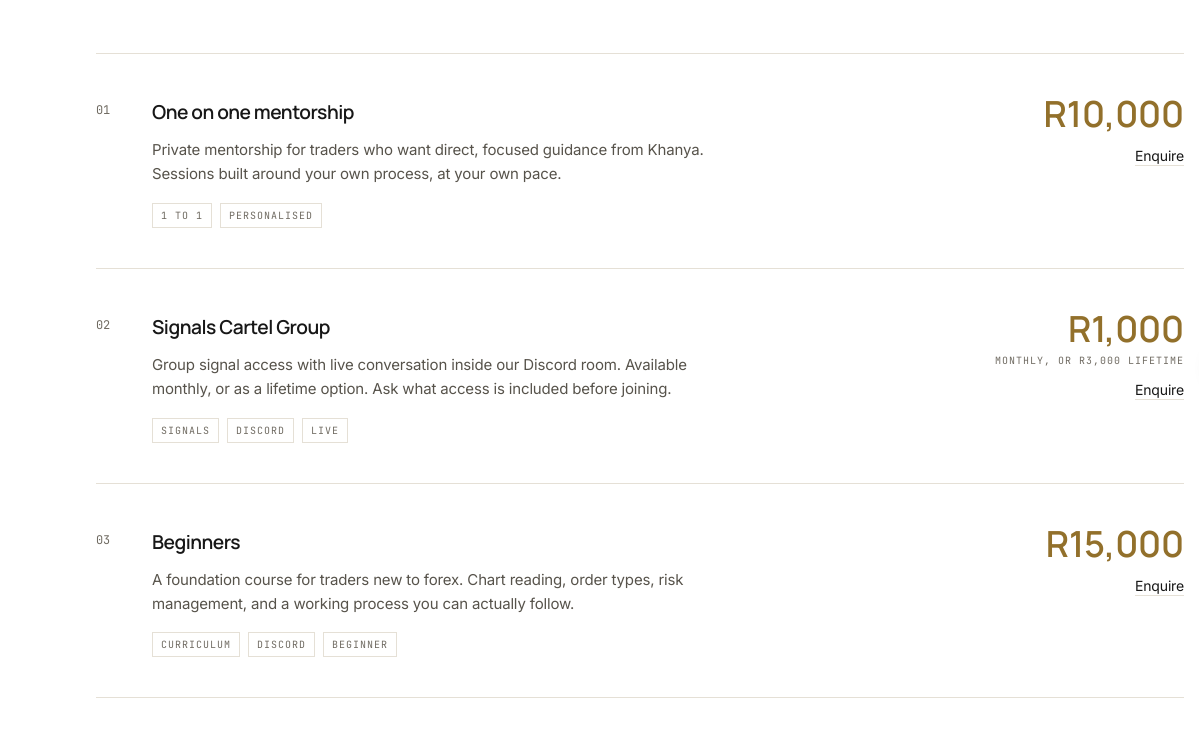
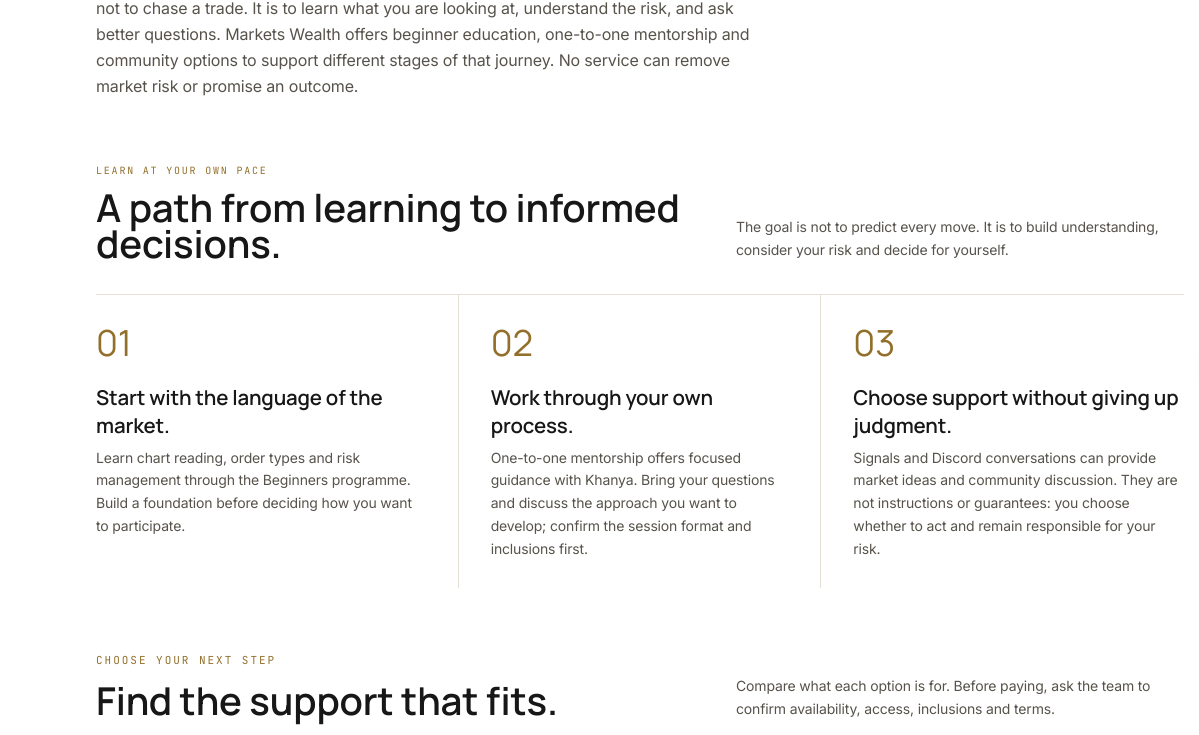
Before and after one commit to Hlakaniphani-Codes/MarketWealth, a plain HTML site: page programmes.html in a window 1280 px wide. Shown: the part 392-1127 px from the top of the page, 0-1199 px from the left. Drawn offline with nearby package versions, Linux system fonts and the light colour scheme.

Commit message:
Expand programme learning journey copy
Co-authored-by: Copilot <223556219+Copilot@users.noreply.github.com>

```diff
--- a/programmes.html
+++ b/programmes.html
@@ -48,15 +48,48 @@
     <section class="border-b border-line">
       <div class="max-w-6xl mx-auto px-6 lg:px-8 py-24 lg:py-28">
         <div class="max-w-2xl mb-16">
-          <p class="font-mono text-[11px] tracking-[0.18em] uppercase text-gold mb-6">Programmes</p>
-          <h1 class="font-display font-semibold text-4xl lg:text-6xl leading-[1.05] tracking-[-0.025em] mb-6">Mentorship and signals.</h1>
-          <p class="text-[16px] leading-relaxed text-muted">Our main services are one-to-one mentorship and group signals. Compare the options below, then message us to discuss what is included and which support suits your experience.</p>
+          <p class="font-mono text-[11px] tracking-[0.18em] uppercase text-gold mb-6">Your trading journey starts with understanding</p>
+          <h1 class="font-display font-semibold text-4xl lg:text-6xl leading-[1.05] tracking-[-0.025em] mb-6">From market curiosity<br>to a clearer process.</h1>
+          <p class="text-[16px] leading-relaxed text-muted">At first, charts, unfamiliar terms and fast price moves can feel like noise. The first step is not to chase a trade. It is to learn what you are looking at, understand the risk, and ask better questions. Markets Wealth offers beginner education, one-to-one mentorship and community options to support different stages of that journey. No service can remove market risk or promise an outcome.</p>
+        </div>
+        <div class="mb-16">
+          <div class="flex flex-col md:flex-row md:items-end justify-between gap-5 mb-8">
+            <div>
+              <p class="font-mono text-[10px] tracking-[0.18em] uppercase text-gold mb-3">Learn at your own pace</p>
+              <h2 class="font-display font-semibold text-2xl lg:text-3xl">A path from learning to informed decisions.</h2>
+            </div>
+            <p class="max-w-md text-sm leading-relaxed text-muted">The goal is not to predict every move. It is to build understanding, consider your risk and decide for yourself.</p>
+          </div>
+          <ol class="grid md:grid-cols-3 border-t border-line">
+            <li class="py-7 md:pr-8 border-b md:border-b-0 md:border-r border-line">
+              <span class="font-display text-4xl text-gold">01</span>
+              <h3 class="font-display font-semibold text-xl mt-5 mb-2">Start with the language of the market.</h3>
+              <p class="text-sm leading-relaxed text-muted">Learn chart reading, order types and risk management through the Beginners programme. Build a foundation before deciding how you want to participate.</p>
+            </li>
+            <li class="py-7 md:px-8 border-b md:border-b-0 md:border-r border-line">
+              <span class="font-display text-4xl text-gold">02</span>
+              <h3 class="font-display font-semibold text-xl mt-5 mb-2">Work through your own process.</h3>
+              <p class="text-sm leading-relaxed text-muted">One-to-one mentorship offers focused guidance with Khanya. Bring your questions and discuss the approach you want to develop; confirm the session format and inclusions first.</p>
+            </li>
+            <li class="py-7 md:pl-8">
+              <span class="font-display text-4xl text-gold">03</span>
+              <h3 class="font-display font-semibold text-xl mt-5 mb-2">Choose support without giving up judgment.</h3>
+              <p class="text-sm leading-relaxed text-muted">Signals and Discord conversations can provide market ideas and community discussion. They are not instructions or guarantees: you choose whether to act and remain responsible for your risk.</p>
+            </li>
+          </ol>
+        </div>
+        <div class="flex flex-col md:flex-row md:items-end justify-between gap-5 mb-8">
+          <div>
+            <p class="font-mono text-[11px] tracking-[0.18em] uppercase text-gold mb-3">Choose your next step</p>
+            <h2 class="font-display font-semibold text-3xl lg:text-4xl">Find the support that fits.</h2>
+          </div>
+          <p class="max-w-md text-sm leading-relaxed text-muted">Compare what each option is for. Before paying, ask the team to confirm availability, access, inclusions and terms.</p>
         </div>
         <ol class="flex flex-col border-t border-line">
           <li class="order-3 grid md:grid-cols-[1fr_auto] gap-6 md:gap-16 py-10 border-b border-line">
             <div class="flex gap-6">            <span class="font-mono text-xs text-dim pt-2 shrink-0 w-8">03</span><div>
               <h2 class="font-display font-semibold text-2xl lg:text-3xl tracking-tight mb-2">Beginners</h2>
-              <p class="text-[15px] leading-relaxed text-muted mb-4 max-w-xl">A foundation course for traders new to forex. Chart reading, order types, risk management, and a working process you can actually follow.</p>
+              <p class="text-[15px] leading-relaxed text-muted mb-4 max-w-xl">New to forex? Begin with the foundations: chart reading, order types and risk management. The aim is to help you understand the basics and build a process before making your own trading decisions.</p>
               <div class="flex flex-wrap gap-2"><span class="text-[10px] font-mono tracking-widest uppercase text-dim px-2 py-1 border border-line">Curriculum</span><span class="text-[10px] font-mono tracking-widest uppercase text-dim px-2 py-1 border border-line">Discord</span><span class="text-[10px] font-mono tracking-widest uppercase text-dim px-2 py-1 border border-line">Beginner</span></div>
             </div></div>
             <div class="md:text-right md:min-w-[200px] flex md:flex-col items-center md:items-end gap-4 md:gap-3 ml-14 md:ml-0"><span class="font-display font-semibold text-3xl lg:text-4xl text-gold">R15,000</span><a href="https://wa.me/27746040702?text=Hi%2C%20I%27m%20interested%20in%20the%20Beginners%20programme." class="text-sm underline underline-offset-4 decoration-line hover:decoration-gold hover:text-gold">Enquire</a></div>
@@ -64,7 +97,7 @@
           <li class="order-1 grid md:grid-cols-[1fr_auto] gap-6 md:gap-16 py-10 border-b border-line">
             <div class="flex gap-6">            <span class="font-mono text-xs text-dim pt-2 shrink-0 w-8">01</span><div>
               <h2 class="font-display font-semibold text-2xl lg:text-3xl tracking-tight mb-2">One on one mentorship</h2>
-              <p class="text-[15px] leading-relaxed text-muted mb-4 max-w-xl">Private mentorship for traders who want direct, focused guidance from Khanya. Sessions built around your own process, at your own pace.</p>
+              <p class="text-[15px] leading-relaxed text-muted mb-4 max-w-xl">For traders looking for direct, focused guidance from Khanya. Use one-to-one mentorship to discuss your questions and work on your process at your own pace. Confirm session format and inclusions with the team.</p>
               <div class="flex flex-wrap gap-2"><span class="text-[10px] font-mono tracking-widest uppercase text-dim px-2 py-1 border border-line">1 to 1</span><span class="text-[10px] font-mono tracking-widest uppercase text-dim px-2 py-1 border border-line">Personalised</span></div>
             </div></div>
             <div class="md:text-right md:min-w-[200px] flex md:flex-col items-center md:items-end gap-4 md:gap-3 ml-14 md:ml-0"><span class="font-display font-semibold text-3xl lg:text-4xl text-gold">R10,000</span><a href="https://wa.me/27746040702?text=Hi%2C%20I%27m%20interested%20in%20one%20on%20one%20mentorship." class="text-sm underline underline-offset-4 decoration-line hover:decoration-gold hover:text-gold">Enquire</a></div>
@@ -72,7 +105,7 @@
           <li class="order-2 grid md:grid-cols-[1fr_auto] gap-6 md:gap-16 py-10 border-b border-line">
             <div class="flex gap-6">            <span class="font-mono text-xs text-dim pt-2 shrink-0 w-8">02</span><div>
               <h2 class="font-display font-semibold text-2xl lg:text-3xl tracking-tight mb-2">Signals Cartel Group</h2>
-              <p class="text-[15px] leading-relaxed text-muted mb-4 max-w-xl">Group signal access with live conversation inside our Discord room. Available monthly, or as a lifetime option. Ask what access is included before joining.</p>
+              <p class="text-[15px] leading-relaxed text-muted mb-4 max-w-xl">Join a group for signal ideas and live conversation inside Discord. Use the discussion to learn what others are watching—not as a substitute for your own research or risk decisions. Available monthly or lifetime; confirm access details before joining.</p>
               <div class="flex flex-wrap gap-2"><span class="text-[10px] font-mono tracking-widest uppercase text-dim px-2 py-1 border border-line">Signals</span><span class="text-[10px] font-mono tracking-widest uppercase text-dim px-2 py-1 border border-line">Discord</span><span class="text-[10px] font-mono tracking-widest uppercase text-dim px-2 py-1 border border-line">Live</span></div>
             </div></div>
             <div class="md:text-right md:min-w-[200px] flex md:flex-col items-center md:items-end gap-4 md:gap-3 ml-14 md:ml-0"><div class="text-right"><div class="font-display font-semibold text-3xl lg:text-4xl text-gold">R1,000</div><div class="font-mono text-[10px] tracking-widest uppercase text-dim mt-1">Monthly, or R3,000 lifetime</div></div><a href="https://wa.me/27746040702?text=Hi%2C%20I%27d%20like%20details%20about%20the%20Signals%20Cartel%20Group." class="text-sm underline underline-offset-4 decoration-line hover:decoration-gold hover:text-gold">Enquire</a></div>
```
